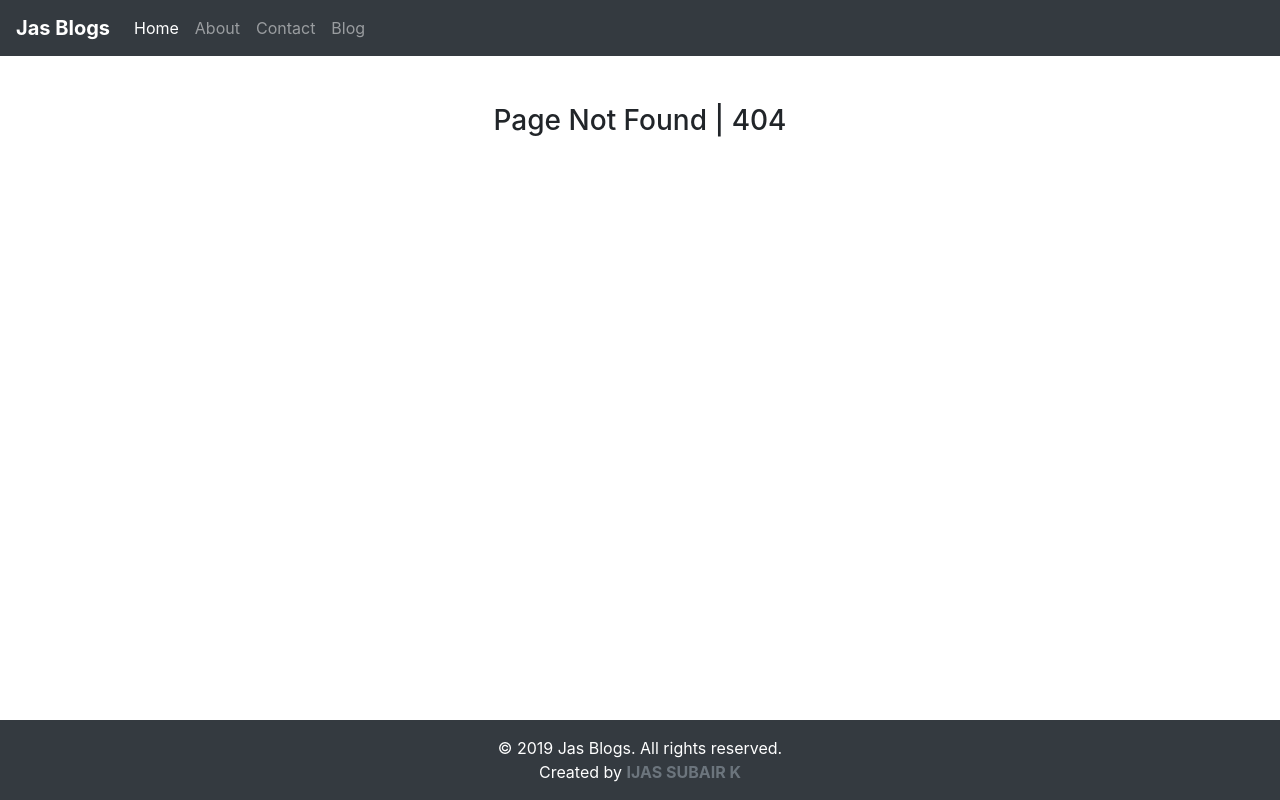
After one commit to ijassubair/jasblogs, a Django app: template templates/404.html in a window 1280 px wide. The commit adds this page. Run offline with Django 3.2, Linux system fonts and the light colour scheme; the template is opened without the code that fills it, so the values that code supplies are empty; some libraries are stand-ins or nearby versions.

Commit message:
edit_pages

```diff
--- /dev/null
+++ b/templates/404.html
@@ -0,0 +1,9 @@
+{% extends 'base.html' %}
+{% block title %}
+    404 | Page Not Found
+{% endblock %}
+{% block content %}
+    <div class="p-5">
+        <h3 class="text-center">Page Not Found | 404</h3>
+    </div>
+{% endblock %}
--- a/templates/includes/footer.html
+++ b/templates/includes/footer.html
@@ -1,4 +1,4 @@
-<footer class="p-3 bg-dark text-white text-center">
+<footer class="p-3 bg-dark text-white text-center {% if not request.path == '/' %}fixed-bottom{% endif %}">
     <span> &copy; {% now "Y" %} Jas Blogs. All rights reserved.<br>Created by <strong class="text-secondary text-uppercase">Ijas Subair K</strong>
     </span>
 </footer>
--- a/templates/includes/navbar.html
+++ b/templates/includes/navbar.html
@@ -1,4 +1,4 @@
-<nav class="navbar navbar-expand-lg navbar-dark bg-dark">
+<nav class="navbar navbar-expand-lg navbar-dark bg-dark sticky-top">
     <a class="navbar-brand" href="{% url 'home' %}"><strong>Jas Blogs</strong></a>
     <button class="navbar-toggler" type="button" data-toggle="collapse" data-target="#navbarNav"
             aria-controls="navbarNav" aria-expanded="false" aria-label="Toggle navigation">
--- a/templates/pages/about.html
+++ b/templates/pages/about.html
@@ -3,6 +3,7 @@
     About
 {% endblock %}
 {% block content %}
-    <h1>About Me</h1>
-    <p>Hello, I'm Ijas.</p>
+    <h2 align="center">About Me</h2>
+    <p>Hello! I'm Ijas from kerala,calicut.Welcome to my blog! And glade that you checked out my About page.Currently i'm a B.tech (Computer Sciecne) student in
+    MEA Engineering College Perinthelmanna.</p>
 {% endblock %}
```
Also changed, not shown: templates/contacts/contact.html (+5 -2 lines).
